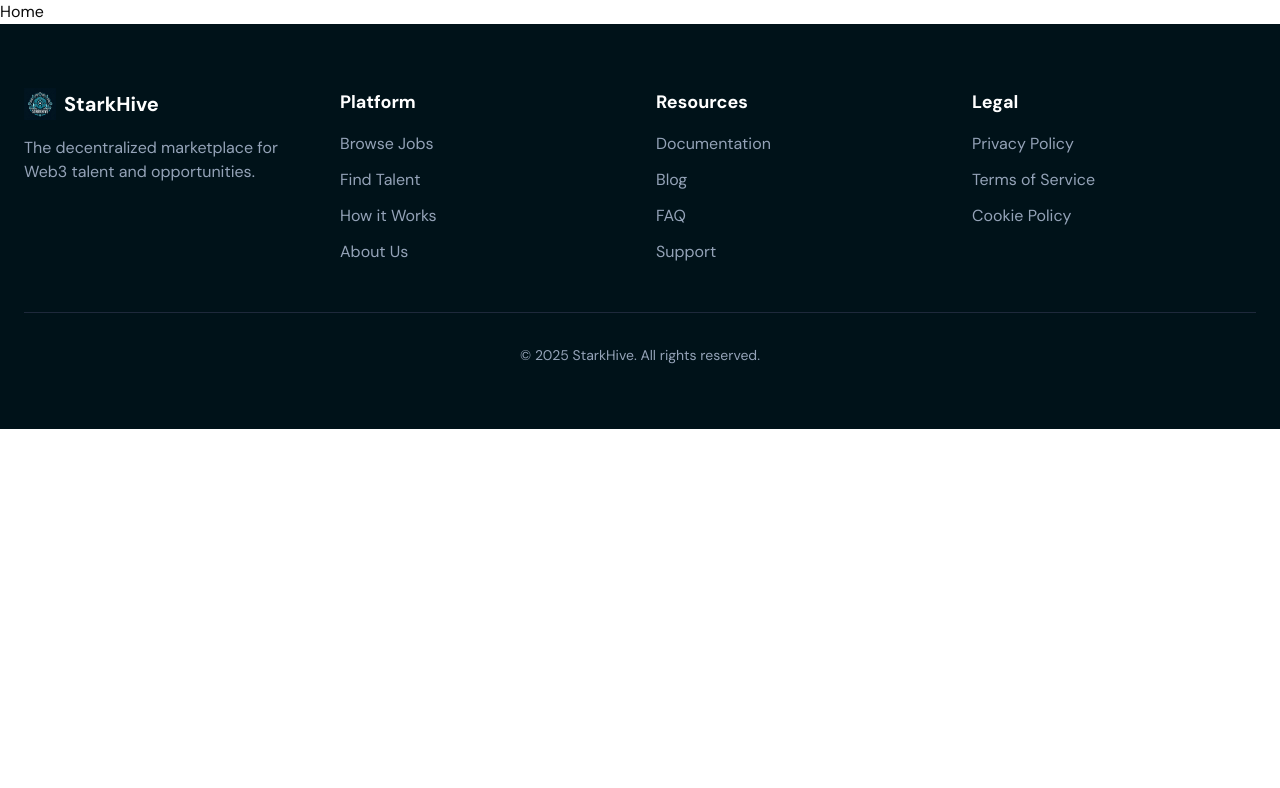
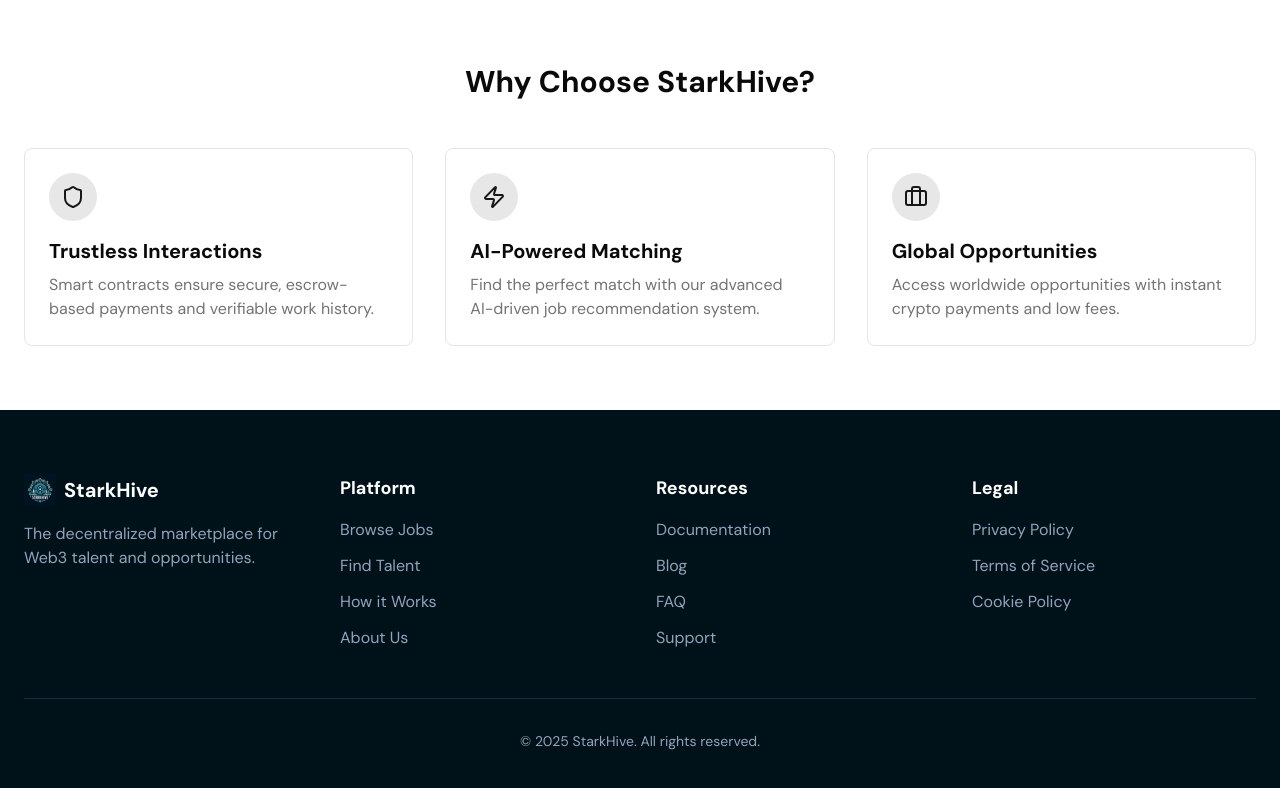
Before and after one commit to StarkHive/starkhive-web, a Next.js app: page / in a window 1280 px wide. Shown: the top 788 px of the page. Built offline with nearby package versions, Linux system fonts and the light colour scheme.

Commit message:
implementation of why choose us section done

```diff
--- a/app/(root)/page.tsx
+++ b/app/(root)/page.tsx
@@ -1,5 +1,8 @@
+import WhyChooseUs from "@/components/ui/why-choose-us";
 import React from "react";
 
 export default function Home() {
-  return <div>Home</div>;
+  return <div>
+    <WhyChooseUs />
+  </div>;
 }
--- /dev/null
+++ b/components/ui/why-choose-us.tsx
@@ -0,0 +1,49 @@
+import { Shield, Zap, Briefcase } from "lucide-react";
+
+const features = [
+  {
+    icon: <Shield className="h-6 w-6 text-primary" />,
+    title: "Trustless Interactions",
+    description:
+      "Smart contracts ensure secure, escrow-based payments and verifiable work history.",
+  },
+  {
+    icon: <Zap className="h-6 w-6 text-primary" />,
+    title: "AI-Powered Matching",
+    description:
+      "Find the perfect match with our advanced AI-driven job recommendation system.",
+  },
+  {
+    icon: <Briefcase className="h-6 w-6 text-primary" />,
+    title: "Global Opportunities",
+    description:
+      "Access worldwide opportunities with instant crypto payments and low fees.",
+  },
+];
+
+export default function WhyChooseUs() {
+  return (
+    <section className="py-16 px-6">
+      <div className="max-w-7xl mx-auto">
+        <h2 className="text-3xl font-bold text-center mb-12">
+          Why Choose StarkHive?
+        </h2>
+
+        <div className="grid grid-cols-1 md:grid-cols-3 gap-8">
+          {features.map((feature, index) => (
+            <div
+              key={index}
+              className="p-6 rounded-lg border bg-card transition duration-300 hover:shadow-lg"
+            >
+              <div className="w-12 h-12 rounded-full bg-primary/10 flex items-center justify-center mb-4">
+                {feature.icon}
+              </div>
+              <h3 className="text-xl font-semibold mb-2">{feature.title}</h3>
+              <p className="text-muted-foreground">{feature.description}</p>
+            </div>
+          ))}
+        </div>
+      </div>
+    </section>
+  );
+}
```
